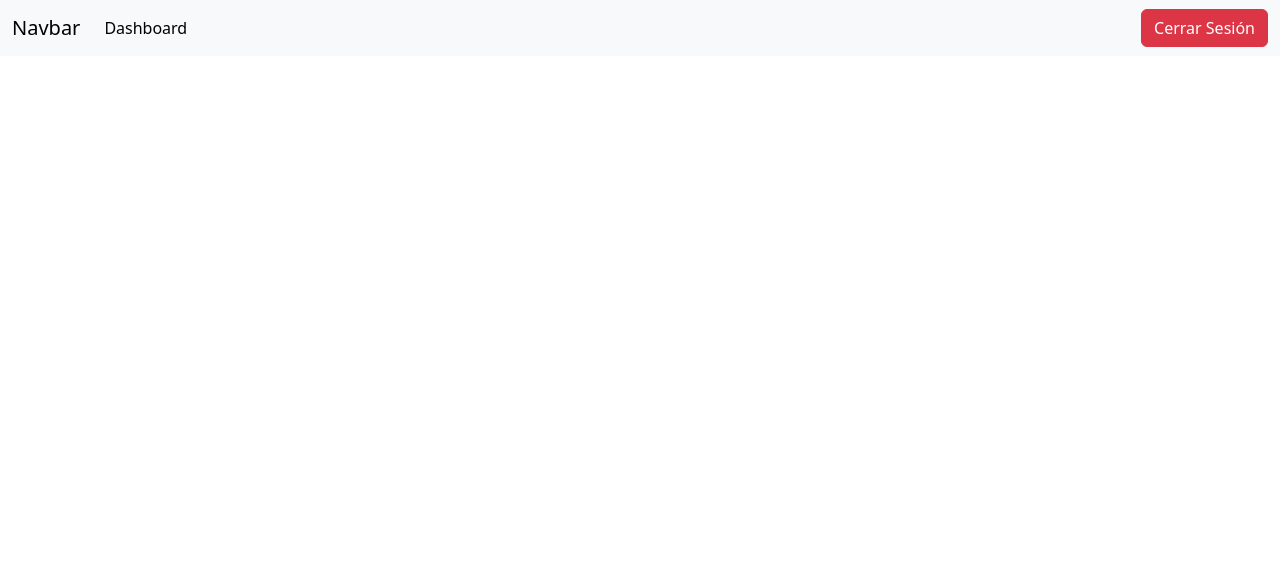
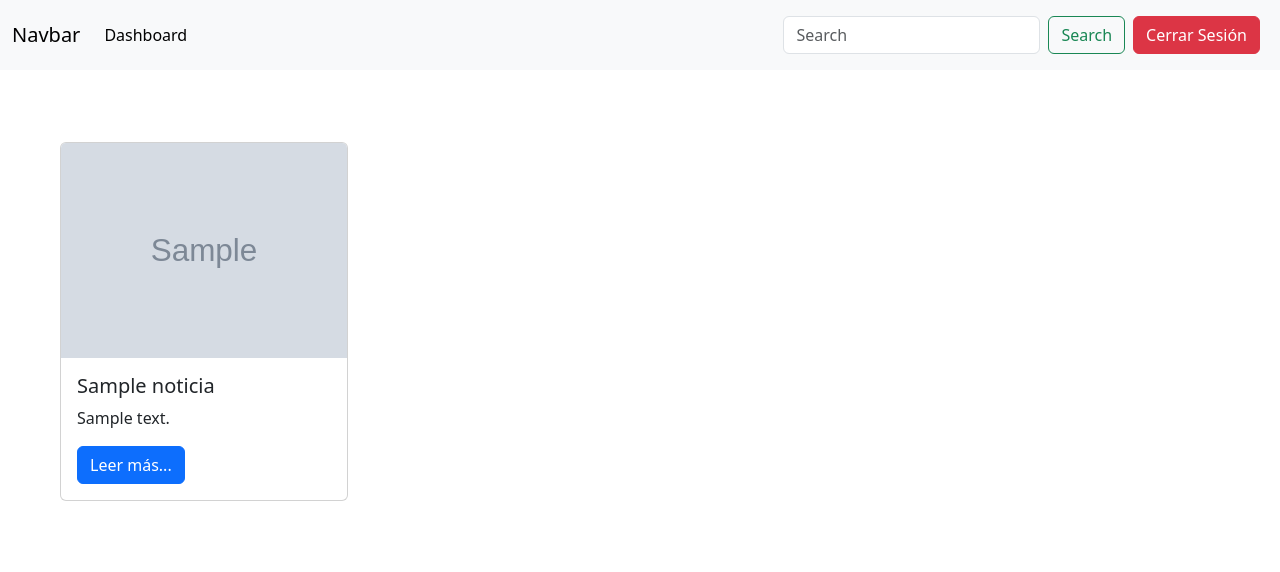
Before and after one commit to ajavieralejandro/crud_example, a PHP site: page /welcome.php in a window 1280 px wide. Shown: the top 572 px of the page. Run offline with PHP 8.4, Linux system fonts and the light colour scheme; the visitor is signed in with stand-in values (Sample User, id 1); tables that the repository leaves empty or names only in its code hold one stand-in row (values such as "Sample post"); grey boxes marked "Sample" are stand-in pictures.

Commit message:
search new

```diff
--- a/vistas/welcome.php
+++ b/vistas/welcome.php
@@ -2,7 +2,14 @@
 include '../conexion.php';
 session_start();
 $sql = "SELECT * FROM noticias";
+if ($_SERVER['REQUEST_METHOD'] == 'POST') {
+    $search = $_POST['search'];
+    $search = strtolower($search);
+    //$sql = "SELECT * FROM noticias WHERE LOWER(titulo) LIKE '%$search%' ";
+    $sql = "SELECT * FROM noticias WHERE LOWER(titulo) LIKE '%$search%'  ";
+}
 $result = $conn->query($sql);
+
 
 ?>
 
@@ -28,6 +35,7 @@ $result = $conn->query($sql);
             <button class="navbar-toggler" type="button" data-bs-toggle="collapse" data-bs-target="#navbarSupportedContent" aria-controls="navbarSupportedContent" aria-expanded="false" aria-label="Toggle navigation">
                 <span class="navbar-toggler-icon"></span>
             </button>
+
             <div class="collapse navbar-collapse" id="navbarSupportedContent">
                 <ul class="navbar-nav me-auto mb-2 mb-lg-0">
                     <li class="nav-item">
@@ -36,7 +44,11 @@ $result = $conn->query($sql);
 
 
                 </ul>
-                <a href="../controlador/logout.php" class="btn btn-danger">Cerrar Sesión</a>
+                    <form method="POST" action="welcome.php" class="d-flex">
+                    <input name="search" class="form-control me-2" type="search" placeholder="Search" aria-label="Search">
+                    <button class="btn btn-outline-success" type="submit">Search</button>
+                </form>
+                <a  href="../controlador/logout.php" class="btn btn-danger m-2">Cerrar Sesión</a>
 
             </div>
         </div>
@@ -67,7 +79,39 @@ $result = $conn->query($sql);
     '
     ?>
 
+    <main>
+        <div class="row p-5">
+
+            <?php
+            if ($result->num_rows == 0) {
+                echo '<h6>No hay noticias para mostrar</h6>';
+            } else {
+                while ($noticia = $result->fetch_assoc()) {
+                    echo "
+        <div class=\"col-sm-12 col-md-4 p-4\">
+    <div class=\"card\" style=\"width: 18rem;\">
+        <img src=\"{$noticia['imagen_link']}\" class=\"card-img-top\" alt=\"...\">
+                        <div class=\"card-body\">
+                            <h5 class=\"card-title\">{$noticia['titulo']}</h5>
+                            <p class=\"card-text\">{$noticia['texto']}</p>
+                            <a href=\"#\" class=\"btn btn-primary\">Leer más...</a>
+                        </div>
+    </div>
+    </div>
+    ";
+                }
+            }
+            ?>
+        </div>
+
+        </div>
+    </main>
+
+
+
 </body>
+
+
 
 </html>
 
```
